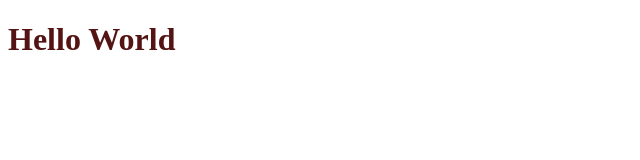
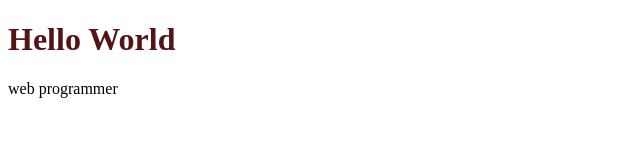
Before and after one commit to mestido/jsproject, a plain HTML site: page index.html in a window 1280 px wide. Shown: the whole page, without its empty margins (0-640 px from the left). Drawn offline with Linux system fonts and the light colour scheme.

Commit message:
indexMod

```diff
--- a/index.html
+++ b/index.html
@@ -9,6 +9,7 @@
   </head>
   <body>
     <h1>Hello World</h1>
+    <p>web programmer</p>
     <script src="/script.js"></script>
   </body>
 </html>
```
